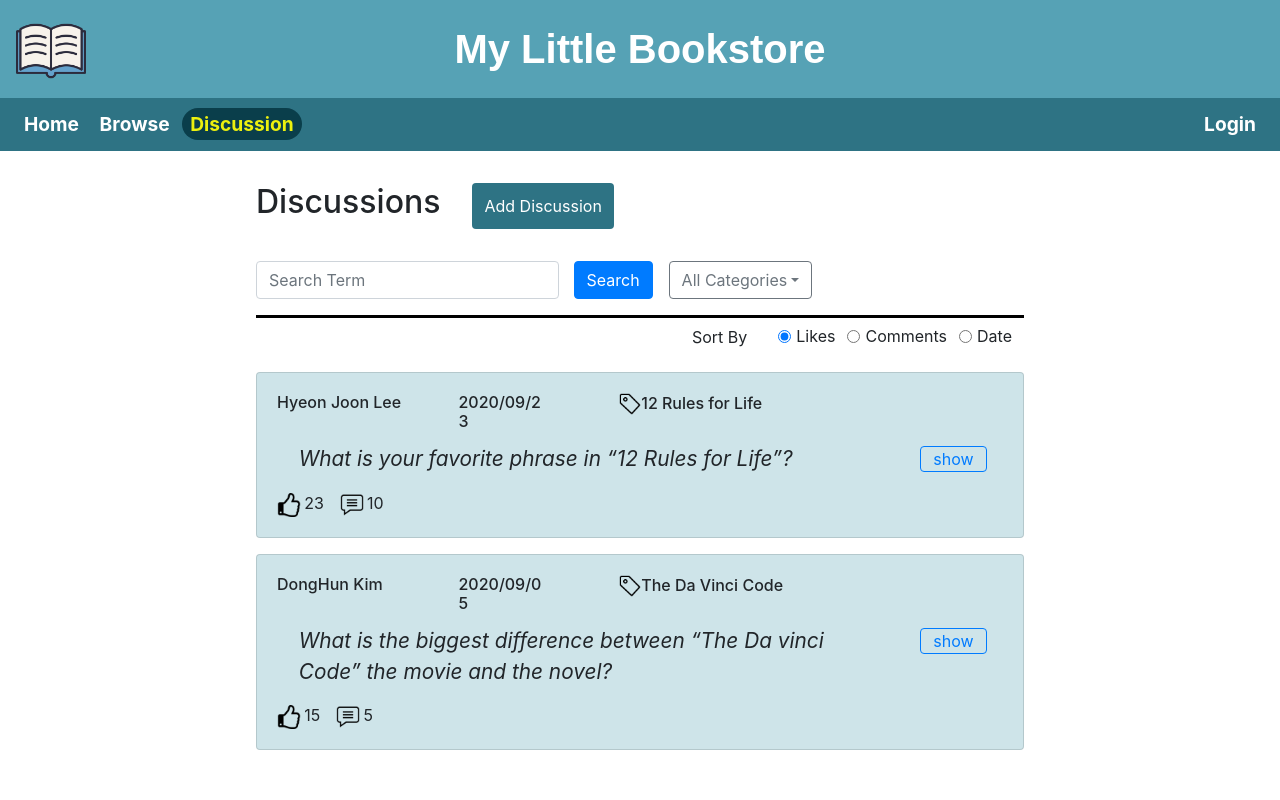
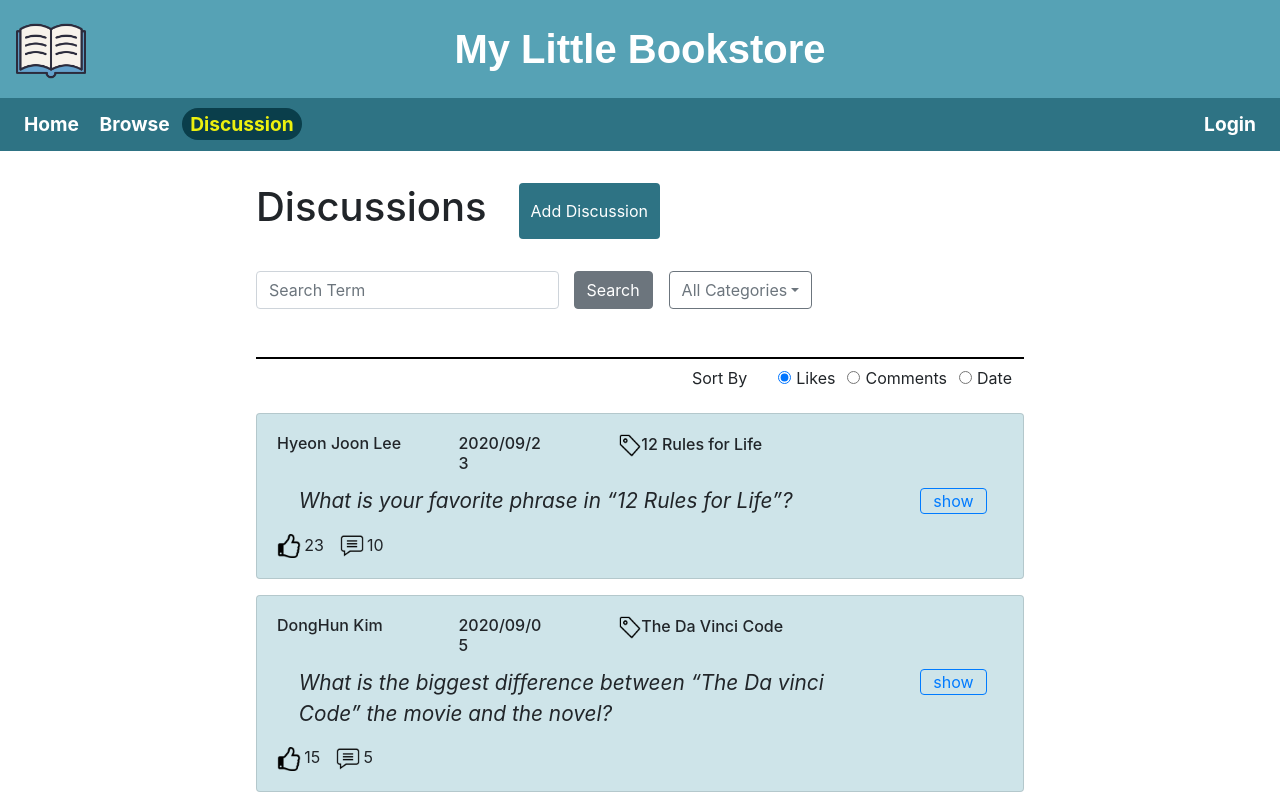
Before and after one commit to dianaeun/my-little-bookstore, a React (Create React App) app in the folder project_mlb/: page /Discussion in a window 1280 px wide. Built offline with nearby package versions, Linux system fonts and the light colour scheme.

Commit message:
minor design change in Discussion page

```diff
--- a/project_mlb/src/pages/Discussion.js
+++ b/project_mlb/src/pages/Discussion.js
@@ -1,5 +1,5 @@
 import React, { Component } from "react";
-import { Card, Button, Form, Row, Col, DropdownButton, Dropdown } from "react-bootstrap";
+import { Card, Button, Form, Row, Col, DropdownButton, Dropdown, Jumbotron, Container } from "react-bootstrap";
 import AddDiscussion from "../components/AddDiscussion";
 import MlbNavbar from '../components/NavigationBar.js'
 
@@ -53,19 +53,18 @@ class Discussion extends Component {
           <AddDiscussion show={this.state.addDiscussion} handleClose={this.handleClose}/>
           <div style={{ width: "60%", marginLeft: "20%", marginTop: "2rem" }}>
             <div style={{display: "flex"}}>
-              <h2>Discussions</h2>
+              <h1>Discussions</h1>
               <Button
                 style={{ marginLeft: "2rem", background: "#2E7384", border: 0, }}
                 onClick={this.handleAddDiscussion}
               >Add Discussion</Button>
             </div>
-
             <Form style={{marginTop: "2rem"}}>
               <Form.Group as={Row}>
                 <Col sm={5}>
                   <Form.Control type="text" placeholder="Search Term" />
                 </Col>
-                <Button>Search</Button>
+                <Button variant="secondary">Search</Button>
                 <DropdownButton variant="outline-secondary" title="All Categories" style={{marginLeft: "1rem"}} >
                   <Dropdown.Item eventKey='All Categories'>All Categories</Dropdown.Item>
                   <Dropdown.Item eventKey="Tag">Tag</Dropdown.Item>
@@ -75,7 +74,7 @@ class Discussion extends Component {
               </Form.Group>
             </Form>
             <hr
-              style={{color: "black", backgroundColor: "black", height: "0.1rem", margin: 0}}
+              style={{color: "black", backgroundColor: "black", height: "0.1rem", marginTop: "3rem", marginBottom: 0}}
             />
             <Form>
               <div key={`inline-radio`} style={{textAlign: "right"}}>
@@ -92,18 +91,6 @@ class Discussion extends Component {
             >
               <Card.Body>
                 <Card.Title style={{ display: "flex" }}>
-                  {/* <div style={{ display: "flex", minWidth: "100%", fontSize: "80%" }}>
-                    {discussion.name}
-                    <div style={{ width: "50%", marginLeft: "5%"}}>
-                      {discussion.date}
-                      <img
-                        src={tag}
-                        alt="tag"
-                        style={{width: "1.4rem", height: "1.4rem", marginLeft: "10%"}}
-                      />
-                      {discussion.book}
-                    </div>
-                  </div> */}
                   <Row style={{fontSize: "1rem", width: "100%"}}>
                     <Col sm={3}>
                       {discussion.name}
```
